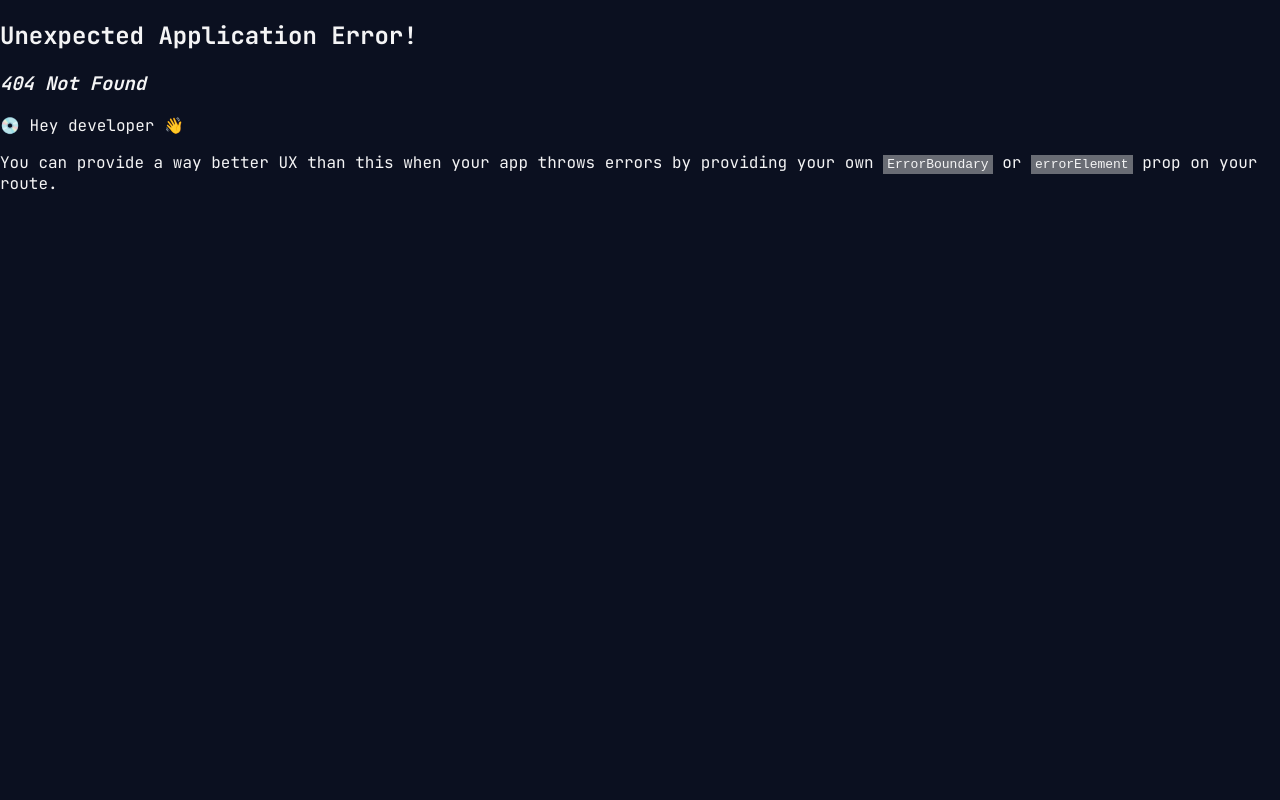
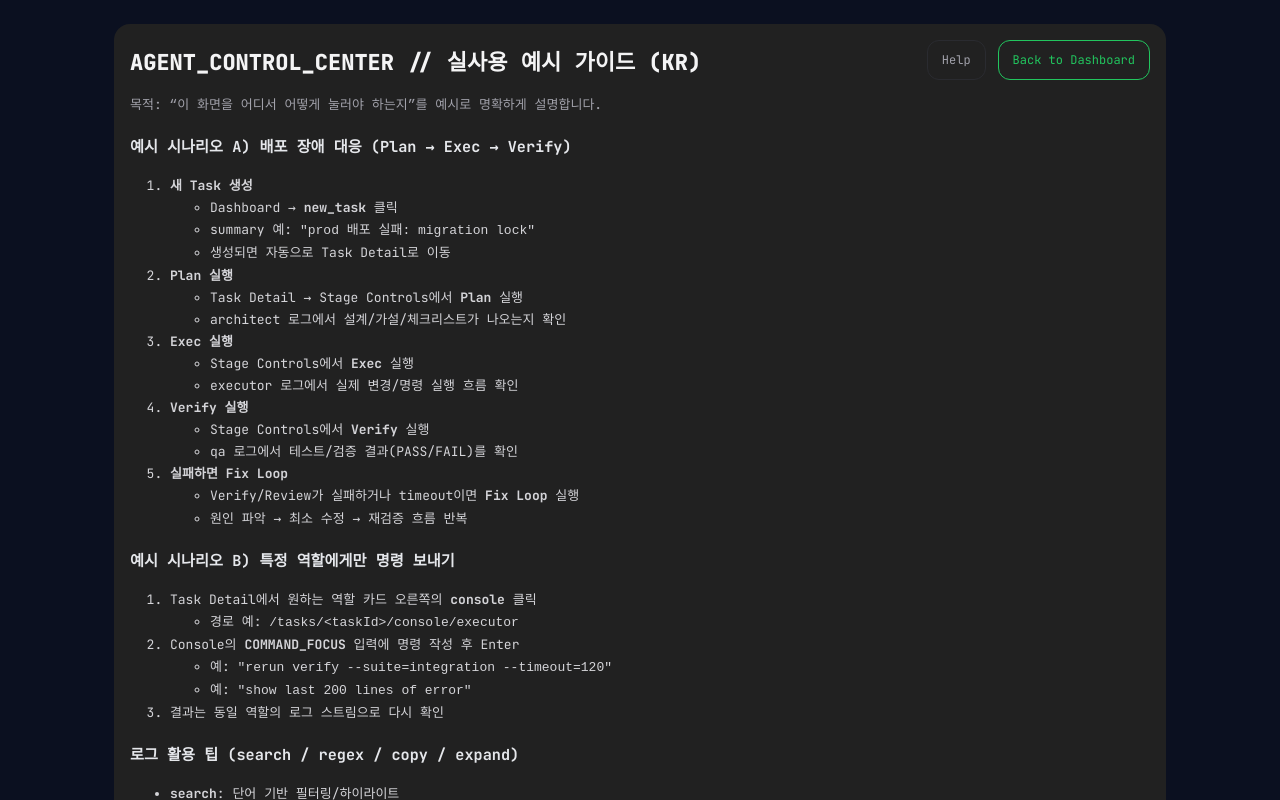
Before and after one commit to swlee3306/agent-control-center, a React (Vite) app in the folder web/: page /guide in a window 1280 px wide. Before the commit this address had no page. Built offline with nearby package versions, Linux system fonts and the light colour scheme.

Commit message:
docs(ui): add Korean guide page and expand help with intent/architecture

```diff
--- a/web/src/router.tsx
+++ b/web/src/router.tsx
@@ -2,6 +2,7 @@ import React from 'react';
 import { Navigate, createBrowserRouter, useParams } from 'react-router-dom';
 import { DashboardPage } from './screens/DashboardPage';
 import { HelpPage } from './screens/HelpPage';
+import { GuidePage } from './screens/GuidePage';
 import { TaskDetailPage } from './screens/TaskDetailPage';
 import { AgentConsolePage } from './screens/AgentConsolePage';
 
@@ -14,6 +15,7 @@ export const router = createBrowserRouter(
   [
     { path: '/', element: <DashboardPage /> },
     { path: '/help', element: <HelpPage /> },
+    { path: '/guide', element: <GuidePage /> },
     { path: '/tasks/:taskId', element: <TaskDetailPage /> },
     { path: '/tasks/:taskId/console/:role', element: <AgentConsolePage /> },
     // Deprecated: keep a redirect so old bookmarks don't break
--- /dev/null
+++ b/web/src/screens/GuidePage.tsx
@@ -0,0 +1,123 @@
+import React from 'react';
+import { Link } from 'react-router-dom';
+
+export function GuidePage() {
+  return (
+    <div className="container" style={{ maxWidth: 1100 }}>
+      <div className="card" style={{ background: '#212121', marginBottom: 16 }}>
+        <div className="spread" style={{ gap: 12, flexWrap: 'wrap' }}>
+          <div className="mono" style={{ fontWeight: 900, fontSize: 22 }}>
+            AGENT_CONTROL_CENTER // 실사용 예시 가이드 (KR)
+          </div>
+          <div className="row" style={{ flexWrap: 'wrap' }}>
+            <Link className="btn btnOutline" to="/help">
+              Help
+            </Link>
+            <Link className="btn" style={{ borderColor: '#22c55e', color: '#22c55e', background: 'transparent' }} to="/">
+              Back to Dashboard
+            </Link>
+          </div>
+        </div>
+
+        <div className="mono" style={{ marginTop: 14, color: '#d4d4d8', lineHeight: 1.7, fontSize: 13 }}>
+          <div style={{ color: '#a1a1aa' }}>
+            목적: “이 화면을 어디서 어떻게 눌러야 하는지”를 예시로 명확하게 설명합니다.
+          </div>
+
+          <h3 style={{ marginTop: 18, color: '#e5e7eb' }}>예시 시나리오 A) 배포 장애 대응 (Plan → Exec → Verify)</h3>
+          <ol>
+            <li>
+              <b>새 Task 생성</b>
+              <ul>
+                <li>Dashboard → <b>new_task</b> 클릭</li>
+                <li>summary 예: <code>"prod 배포 실패: migration lock"</code></li>
+                <li>생성되면 자동으로 Task Detail로 이동</li>
+              </ul>
+            </li>
+            <li>
+              <b>Plan 실행</b>
+              <ul>
+                <li>Task Detail → Stage Controls에서 <b>Plan</b> 실행</li>
+                <li>architect 로그에서 설계/가설/체크리스트가 나오는지 확인</li>
+              </ul>
+            </li>
+            <li>
+              <b>Exec 실행</b>
+              <ul>
+                <li>Stage Controls에서 <b>Exec</b> 실행</li>
+                <li>executor 로그에서 실제 변경/명령 실행 흐름 확인</li>
+              </ul>
+            </li>
+            <li>
+              <b>Verify 실행</b>
+              <ul>
+                <li>Stage Controls에서 <b>Verify</b> 실행</li>
+                <li>qa 로그에서 테스트/검증 결과(PASS/FAIL)를 확인</li>
+              </ul>
+            </li>
+            <li>
+              <b>실패하면 Fix Loop</b>
+              <ul>
+                <li>Verify/Review가 실패하거나 timeout이면 <b>Fix Loop</b> 실행</li>
+                <li>원인 파악 → 최소 수정 → 재검증 흐름 반복</li>
+              </ul>
+            </li>
+          </ol>
+
+          <h3 style={{ marginTop: 18, color: '#e5e7eb' }}>예시 시나리오 B) 특정 역할에게만 명령 보내기</h3>
+          <ol>
+            <li>
+              Task Detail에서 원하는 역할 카드 오른쪽의 <b>console</b> 클릭
+              <ul>
+                <li>경로 예: <code>/tasks/&lt;taskId&gt;/console/executor</code></li>
+              </ul>
+            </li>
+            <li>
+              Console의 <b>COMMAND_FOCUS</b> 입력에 명령 작성 후 Enter
+              <ul>
+                <li>예: <code>"rerun verify --suite=integration --timeout=120"</code></li>
+                <li>예: <code>"show last 200 lines of error"</code></li>
+              </ul>
+            </li>
+            <li>
+              결과는 동일 역할의 로그 스트림으로 다시 확인
+            </li>
+          </ol>
+
+          <h3 style={{ marginTop: 18, color: '#e5e7eb' }}>로그 활용 팁 (search / regex / copy / expand)</h3>
+          <ul>
+            <li>
+              <b>search</b>: 단어 기반 필터링/하이라이트
+              <ul>
+                <li>예: <code>timeout</code>, <code>ERROR</code>, <code>kubectl</code></li>
+              </ul>
+            </li>
+            <li>
+              <b>regex</b>: 정규식으로 빠르게 좁히기
+              <ul>
+                <li>예: <code>ERROR|WARN</code></li>
+                <li>예: <code>exit\s+\d+</code></li>
+              </ul>
+            </li>
+            <li>
+              <b>copy</b>: 필터된 로그를 그대로 복사해서 공유/기록
+            </li>
+            <li>
+              <b>expand</b>: 긴 로그는 모달로 크게 띄워서 확인
+            </li>
+          </ul>
+
+          <h3 style={{ marginTop: 18, color: '#e5e7eb' }}>자주 겪는 문제 / 해결</h3>
+          <ul>
+            <li>
+              역할이 섞여 보일 때: Task Detail 상단의 <b>Sync pane titles</b>로 역할명을 다시 맞춤
+            </li>
+            <li>
+              모바일에서 버튼이 안 보일 때: 주소 끝에 <code>/</code>가 빠졌거나 캐시 문제일 수 있으니 강력 새로고침/시크릿 모드로 확인
+            </li>
+          </ul>
+        </div>
+      </div>
+    </div>
+  );
+}
--- a/web/src/screens/HelpPage.tsx
+++ b/web/src/screens/HelpPage.tsx
@@ -11,50 +11,87 @@ export function HelpPage() {
             Back to Dashboard
           </Link>
         </div>
-        <div className="mono" style={{ marginTop: 10, color: '#a1a1aa', lineHeight: 1.6 }}>
-          <div style={{ fontWeight: 900, color: '#e5e7eb' }}>1) 이 앱이 하는 일</div>
+        <div className="mono" style={{ marginTop: 10, color: '#a1a1aa', lineHeight: 1.7, fontSize: 13 }}>
+          <div className="row" style={{ flexWrap: 'wrap', gap: 8 }}>
+            <Link className="btn btnOutline" to="/guide">
+              실사용 예시 가이드 보기
+            </Link>
+          </div>
+
+          <h3 style={{ marginTop: 16, fontWeight: 900, color: '#e5e7eb' }}>이 프로그램의 의도</h3>
           <ul>
-            <li>tmux 세션(codex-pool)의 각 pane(architect/executor/qa/reviewer)을 웹에서 관찰/제어합니다.</li>
-            <li>명령/프롬프트는 tmux로 전송(send-keys)되고, 로그는 tmux capture-pane으로 읽어옵니다.</li>
+            <li>
+              여러 에이전트(architect/executor/qa/reviewer)를 <b>동시에</b> 운용할 때, “누가 무엇을 했는지/하고 있는지”를 한 화면에서
+              관찰하고 제어하기 위한 <b>운영 콘솔</b>입니다.
+            </li>
+            <li>
+              목표는 2가지입니다: (1) <b>진행 가시화</b>(로그/상태/스테이지) (2) <b>안전한 조작</b>(역할별 명령 전송, 단계 실행, 중단/삭제).
+            </li>
           </ul>
 
-          <div style={{ fontWeight: 900, color: '#e5e7eb' }}>2) 작업(Task) 생성</div>
+          <h3 style={{ marginTop: 16, fontWeight: 900, color: '#e5e7eb' }}>동작 원리(아키텍처 개요)</h3>
           <ul>
-            <li>Dashboard에서 <b>new_task</b> 버튼 → summary 입력 → Task 상세 화면으로 이동</li>
-            <li>Task는 저장소(/data/acc-store.json)에 저장되어 재시작해도 유지됩니다.</li>
+            <li>
+              백엔드는 tmux 세션(<code>codex-pool</code>)의 각 pane을 역할로 매핑하고, 웹에서 요청이 오면 tmux로 <b>명령을 전송</b>합니다.
+              (send-keys)
+            </li>
+            <li>
+              로그는 주기적으로 tmux <b>capture-pane</b>으로 읽어서 웹소켓(<code>/ws</code>)으로 스트리밍합니다.
+            </li>
+            <li>
+              Task는 서버의 스토어 파일(<code>/data/acc-store.json</code>)로 저장되어 재시작 후에도 유지됩니다.
+            </li>
           </ul>
 
-          <div style={{ fontWeight: 900, color: '#e5e7eb' }}>3) Stage 실행</div>
+          <h3 style={{ marginTop: 16, fontWeight: 900, color: '#e5e7eb' }}>화면별 역할</h3>
           <ul>
-            <li><b>Run Plan/Exec/Verify/Review/Fix Loop</b>: 해당 역할 pane으로 템플릿 프롬프트를 전송합니다.</li>
-            <li>pane에 codex가 이미 실행 중이면 프롬프트만 보내고, 아니면 codex --yolo로 실행합니다.</li>
+            <li>
+              <b>Dashboard</b>: 작업 목록/상태 확인, 새 작업 생성, terminate/delete
+            </li>
+            <li>
+              <b>Task Detail</b>: 역할별 live log 확인 + stage 실행 + orchestrator(연쇄 실행) + 단일 커맨드 전송
+            </li>
+            <li>
+              <b>Agent Console</b>: 특정 역할의 로그를 더 깊게 검색/하이라이트/북마크하고, 그 역할에게만 명령을 집중 전송
+            </li>
           </ul>
 
-          <div style={{ fontWeight: 900, color: '#e5e7eb' }}>4) Orchestrator(연쇄 실행)</div>
+          <h3 style={{ marginTop: 16, fontWeight: 900, color: '#e5e7eb' }}>핵심 기능 설명</h3>
+          <ol>
+            <li>
+              <b>작업(Task) 생성</b>
+              <ul>
+                <li>Dashboard에서 <b>new_task</b> → summary 입력 → Task Detail로 이동</li>
+              </ul>
+            </li>
+            <li>
+              <b>Stage 실행</b>
+              <ul>
+                <li><b>Plan/Exec/Verify/Review/Fix Loop</b> 버튼은 해당 역할 pane으로 템플릿 프롬프트를 전송합니다.</li>
+                <li>pane에 codex가 이미 실행 중이면 프롬프트만 보내고, 아니면 codex 실행까지 래핑해서 동작합니다.</li>
+              </ul>
+            </li>
+            <li>
+              <b>Orchestrator(연쇄 실행)</b>
+              <ul>
+                <li><b>manual</b>: 단계별로 전송 후 <b>Approve Next</b>로 다음 단계 진행</li>
+                <li><b>auto</b>: 제한적으로 PASS/FAIL, approve/hold 같은 신호를 감지해서 다음 진행을 자동화</li>
+              </ul>
+            </li>
+            <li>
+              <b>로그 도구</b>
+              <ul>
+                <li><b>search/regex/Aa</b>: 원하는 부분만 빠르게 좁히기</li>
+                <li><b>copy</b>: 필터된 로그를 그대로 복사</li>
+                <li><b>expand</b>: 큰 화면으로 보기</li>
+              </ul>
+            </li>
+          </ol>
+
+          <h3 style={{ marginTop: 16, fontWeight: 900, color: '#e5e7eb' }}>운영 팁</h3>
           <ul>
-            <li><b>Start Orchestrator (manual)</b>: 단계별로 전송 후, <b>Approve Next</b>로 다음 단계 진행</li>
-            <li><b>Start Orchestrator (auto)</b>: Verify/Review는 PASS/FAIL, approve/hold를 간단 감지해 자동 진행(안전하게 제한적)</li>
-            <li><b>Stop Orchestrator</b>: 오케스트레이터 중단</li>
-          </ul>
-
-          <div style={{ fontWeight: 900, color: '#e5e7eb' }}>5) 로그 보기</div>
-          <ul>
-            <li>각 역할 카드 하단에서 live log를 확인합니다.</li>
-            <li><b>search</b>: 표시 중인 로그 내 포함 검색(하이라이트 지원)</li>
-            <li><b>auto-scroll</b>: 최신 로그로 자동 스크롤</li>
-            <li><b>copy</b>: 현재 표시 중인(필터된) 로그 복사</li>
-            <li><b>expand</b>: 해당 로그를 큰 화면(모달)로 보기</li>
-          </ul>
-
-          <div style={{ fontWeight: 900, color: '#e5e7eb' }}>6) Dashboard에서 종료/삭제</div>
-          <ul>
-            <li><b>terminate</b>: 오케스트레이터가 있으면 중단하고 task 상태를 terminated로 표시(soft 종료)</li>
-            <li><b>delete</b>: task를 저장소에서 완전 삭제(복구 불가)</li>
-          </ul>
-
-          <div style={{ fontWeight: 900, color: '#e5e7eb' }}>Tip</div>
-          <ul>
-            <li>tmux pane이 섞였다고 느껴지면 Task Detail의 <b>Sync pane titles</b> 버튼을 눌러 역할명을 고정하세요.</li>
+            <li>tmux pane이 섞였다고 느껴지면 Task Detail의 <b>Sync pane titles</b>로 역할명을 다시 맞추세요.</li>
+            <li>문제가 생기면 먼저 Task Detail에서 어떤 역할에서 에러가 났는지(architect/executor/qa/reviewer)부터 좁히는 게 제일 빠릅니다.</li>
           </ul>
         </div>
       </div>
```
